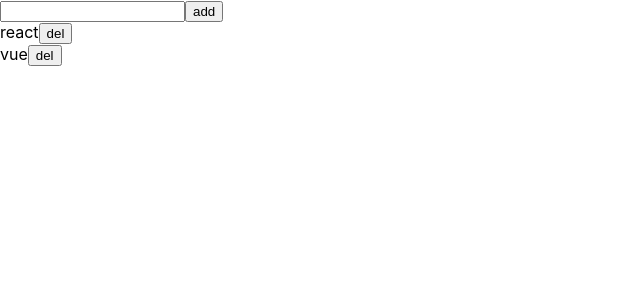
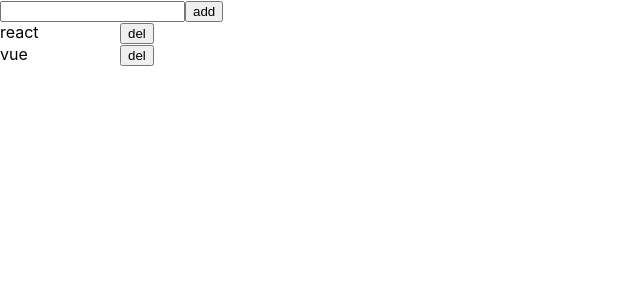
Before and after one commit to xiayefeng/react-advanced-stage, a React (Create React App) app: page / in a window 1280 px wide. Shown: the top 300 px of the page, without its empty margins (0-640 px from the left). Built offline with nearby package versions, Linux system fonts and the light colour scheme.

Commit message:
add del operation

```diff
--- a/src/index.js
+++ b/src/index.js
@@ -1,7 +1,7 @@
 import React from "react";
 import ReactDOM from "react-dom";
 import "./index.css";
-import App from "./tode-list";
+import App from "./todo-list";
 import * as serviceWorker from "./serviceWorker";
 
 ReactDOM.render(<App />, document.getElementById("root"));
--- a/src/tode-list.js
+++ /dev/null
@@ -1,56 +0,0 @@
-import React, { Component, useState, useEffect } from "react";
-
-const Action = props => {
-  const [value, setValue] = useState("");
-
-  return (
-    <div>
-      <input value={value} onChange={e => setValue(e.target.value)} />
-      <button
-        onClick={e => {
-          props.onAdd(value);
-          setValue("");
-        }}
-      >
-        add
-      </button>
-    </div>
-  );
-};
-
-const List = props => {
-  return (
-    <div>
-      {props.data.map(item => (
-        <div key={item.id}>
-          <span>{item.name}</span>
-          <button>del</button>
-        </div>
-      ))}
-    </div>
-  );
-};
-
-const App = props => {
-  const [data, setData] = useState([
-    { name: "react", id: 1 },
-    { name: "vue", id: 2 }
-  ]);
-  return (
-    <div>
-      <Action
-        onAdd={name => {
-          console.log(name);
-          let arr = data.slice();
-          arr.push({
-            name,
-            id: arr.length + 1
-          });
-          setData([...arr]);
-        }}
-      />
-      <List data={data} />
-    </div>
-  );
-};
-export default App;
--- /dev/null
+++ b/src/todo-list.js
@@ -0,0 +1,85 @@
+import React, { Component, useState, useEffect } from "react";
+import "./todo-list.scss";
+
+const Action = props => {
+  const [value, setValue] = useState("");
+
+  return (
+    <div>
+      <input
+        value={value}
+        onChange={e => setValue(e.target.value.trim())}
+        onKeyUp={e => {
+          if (e.which === 13) {
+            value && props.onAdd(value);
+            setValue("");
+          }
+        }}
+      />
+      <button
+        onClick={e => {
+          value && props.onAdd(value);
+          setValue("");
+        }}
+      >
+        add
+      </button>
+    </div>
+  );
+};
+
+const List = props => {
+  return (
+    <div>
+      {props.data.map(item => (
+        <div key={item.id}>
+          <span className="item">{item.name}</span>
+          <button
+            onClick={e => {
+              props.onDel(item.id);
+            }}
+          >
+            del
+          </button>
+        </div>
+      ))}
+    </div>
+  );
+};
+
+const App = props => {
+  const [data, setData] = useState([
+    { name: "react", id: 1 },
+    { name: "vue", id: 2 }
+  ]);
+
+  return (
+    <div>
+      <Action
+        onAdd={name => {
+          console.log(name);
+          let arr = data.slice();
+          arr.push({
+            name,
+            id: data.length > 0 ? data.slice(-1)[0].id + 1 : 1
+          });
+          setData(arr);
+        }}
+      />
+      <List
+        data={data}
+        onDel={id => {
+          console.log(id);
+          for (let i = 0; i < data.length; i++) {
+            if (data[i].id === id) {
+              data.splice(i, 1);
+              break;
+            }
+          }
+          setData([...data]);
+        }}
+      />
+    </div>
+  );
+};
+export default App;
--- /dev/null
+++ b/src/todo-list.scss
@@ -0,0 +1,4 @@
+.item {
+  display: inline-block;
+  width: 120px;
+}
```
